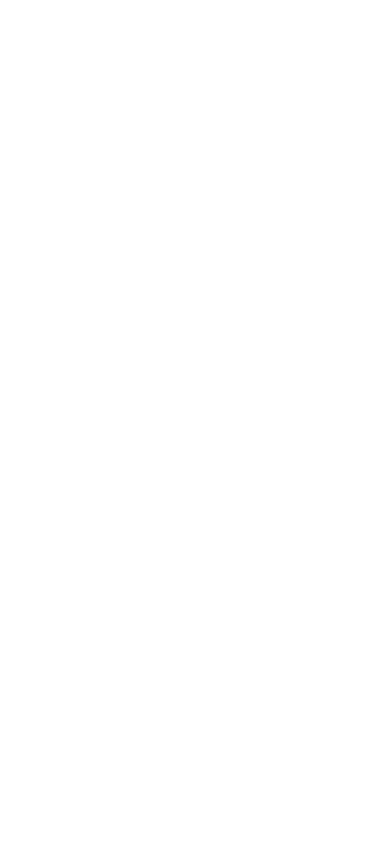
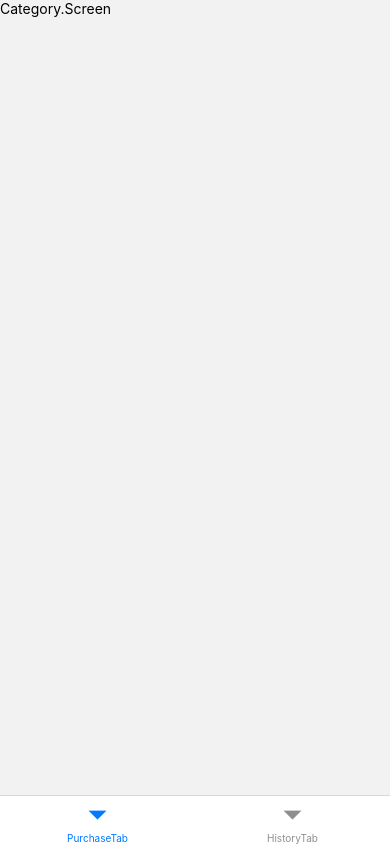
Before and after one commit to hsnGh67/alopeykTask, a React Native app: screen /PurchaseTab in a window 390 px wide. Built offline with nearby package versions, Linux system fonts and the light colour scheme; no server answers.

Commit message:
added navigators

```diff
--- a/App.tsx
+++ b/App.tsx
@@ -1,43 +1,17 @@
-import axios from 'axios';
+import MainNavigator from '@navigation/MainNavigator';
 import React from 'react';
-import {SafeAreaView, ScrollView, StyleSheet, View} from 'react-native';
+import {View} from 'react-native';
 
 function App(): JSX.Element {
-  React.useEffect(() => {
-    getData();
-  }, []);
-
-  const getData = async () => {
-    const res = await axios.get('https://alopeyk.example.com/get');
-    console.log(res);
-  };
-
   return (
-    <SafeAreaView>
-      <ScrollView contentInsetAdjustmentBehavior="automatic">
-        <View></View>
-      </ScrollView>
-    </SafeAreaView>
+    <View
+      style={{
+        width: '100%',
+        height: '100%',
+      }}>
+      <MainNavigator />
+    </View>
   );
 }
 
-const styles = StyleSheet.create({
-  sectionContainer: {
-    marginTop: 32,
-    paddingHorizontal: 24,
-  },
-  sectionTitle: {
-    fontSize: 24,
-    fontWeight: '600',
-  },
-  sectionDescription: {
-    marginTop: 8,
-    fontSize: 18,
-    fontWeight: '400',
-  },
-  highlight: {
-    fontWeight: '700',
-  },
-});
-
 export default App;
--- a/babel.config.js
+++ b/babel.config.js
@@ -1,3 +1,19 @@
 module.exports = {
   presets: ['module:metro-react-native-babel-preset'],
+  plugins: [
+    [
+      'module-resolver',
+      {
+        root: ['./src'],
+        extensions: ['.ios.js', '.android.js', '.js', '.ts', '.tsx', '.json'],
+        alias: {
+          '@components': './src/Components',
+          '@navigation': './src/navigation',
+          '@assets': './src/assets',
+          '@hooks': './src/hooks',
+          '@contexts': './src/contexts',
+        },
+      },
+    ],
+  ],
 };
--- /dev/null
+++ b/src/Components/pages/Category/CategoryScreen.tsx
@@ -0,0 +1,10 @@
+import {View, Text} from 'react-native';
+import React from 'react';
+
+export default function CategoryScreen() {
+  return (
+    <View>
+      <Text>Category.Screen</Text>
+    </View>
+  );
+}
--- /dev/null
+++ b/src/Components/pages/History/HistoryScreen.tsx
@@ -0,0 +1,10 @@
+import {View, Text} from 'react-native';
+import React from 'react';
+
+export default function HistoryScreen() {
+  return (
+    <View>
+      <Text>HistoryScreen</Text>
+    </View>
+  );
+}
--- /dev/null
+++ b/src/Components/pages/Products/ProductsScreen.tsx
@@ -0,0 +1,10 @@
+import {View, Text} from 'react-native';
+import React from 'react';
+
+export default function ProductsScreen() {
+  return (
+    <View>
+      <Text>Products.screen</Text>
+    </View>
+  );
+}
--- /dev/null
+++ b/src/navigation/MainNavigator.tsx
@@ -0,0 +1,11 @@
+import React from 'react';
+import {NavigationContainer} from '@react-navigation/native';
+import TabNavigator from './TabNavigator';
+
+export default function MainNavigator() {
+  return (
+    <NavigationContainer>
+      <TabNavigator />
+    </NavigationContainer>
+  );
+}
--- /dev/null
+++ b/src/navigation/PurchasStack.tsx
@@ -0,0 +1,15 @@
+import React from 'react';
+import {createNativeStackNavigator} from '@react-navigation/native-stack';
+import CategoryScreen from '@components/pages/Category/CategoryScreen';
+import ProductsScreen from '@components/pages/Products/ProductsScreen';
+
+const Stack = createNativeStackNavigator();
+
+export default function PurchasStack() {
+  return (
+    <Stack.Navigator screenOptions={{headerShown: false}}>
+      <Stack.Screen name="Categoriy" component={CategoryScreen} />
+      <Stack.Screen name="Products" component={ProductsScreen} />
+    </Stack.Navigator>
+  );
+}
--- /dev/null
+++ b/src/navigation/TabNavigator.tsx
@@ -0,0 +1,14 @@
+import HistoryScreen from '@components/pages/History/HistoryScreen';
+import {createBottomTabNavigator} from '@react-navigation/bottom-tabs';
+import PurchasStack from './PurchasStack';
+
+const Tab = createBottomTabNavigator();
+
+export default function TabNavigator() {
+  return (
+    <Tab.Navigator screenOptions={{headerShown: false}}>
+      <Tab.Screen name="PurchaseTab" component={PurchasStack} />
+      <Tab.Screen name="HistoryTab" component={HistoryScreen} />
+    </Tab.Navigator>
+  );
+}
```
Also changed, not shown: package.json (+5 -2 lines), tsconfig.json (+15 -1 lines), src/type.d.ts (added), 1 other file (tests, documents, lock files or other folders).
